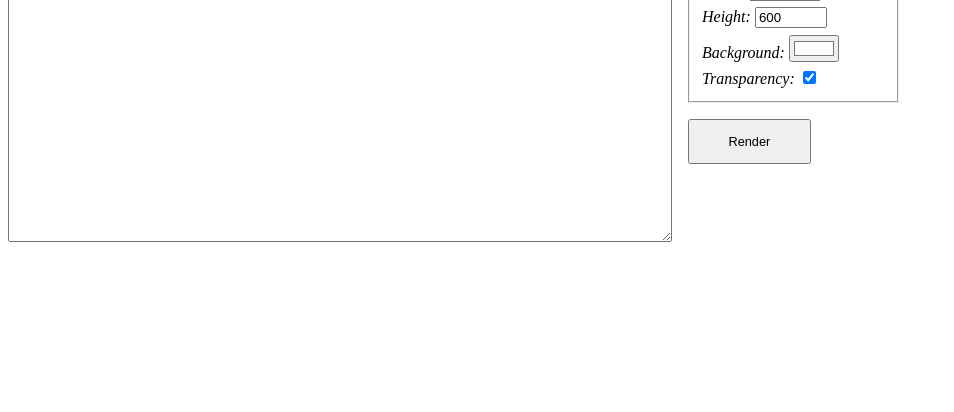
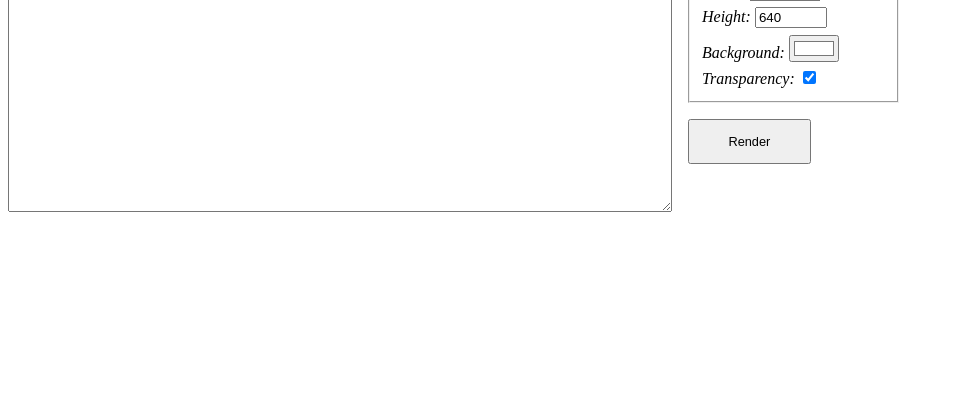
Before and after one commit to mumrah/source2image, a Flask app: page / in a window 1280 px wide. Shown: the part 329-741 px from the top of the page, without its empty margins (0-954 px from the left). Run offline with Flask 2, Linux system fonts and the light colour scheme; parts of the project's set-up code (start-up, migrations or seed data) failed here and were passed over.

Commit message:
Tweaking form defaults

```diff
--- a/templates/index.html
+++ b/templates/index.html
@@ -53,7 +53,7 @@ label {
   <div style="float:left">
   <span style="font-size:80%">Due to limitations in the listings package, only Latin-1 characters are recognized</span>
   </br>
-  <textarea onfocus="clearContents(this)" style="text-align:top;font-family:monospace" name="source" rows="30" cols="80">{{ source }}</textarea>
+  <textarea onfocus="clearContents(this)" style="text-align:top;font-family:monospace" name="source" rows="28" cols="80">{{ source }}</textarea>
   </div>
   <div style="float:left; margin-left:1em;">
     <fieldset>
@@ -85,11 +85,11 @@ label {
       <legend>Raster options</legend>
       <div>
       <label for="width">Width:</label>
-      <input id="width" name="width" type="number" min="1" max="2048" step="100" value="800"/>
+      <input id="width" name="width" type="number" min="0" max="2048" step="32" value="800"/>
       </div>
       <div>
       <label for="height">Height:</label>
-      <input id="height" name="height" type="number" min="1" max="2048" step="100" value="600"/>
+      <input id="height" name="height" type="number" min="0" max="2048" step="32" value="640"/>
       </div>
       <div>
       <label for="background">Background:</label>
```
